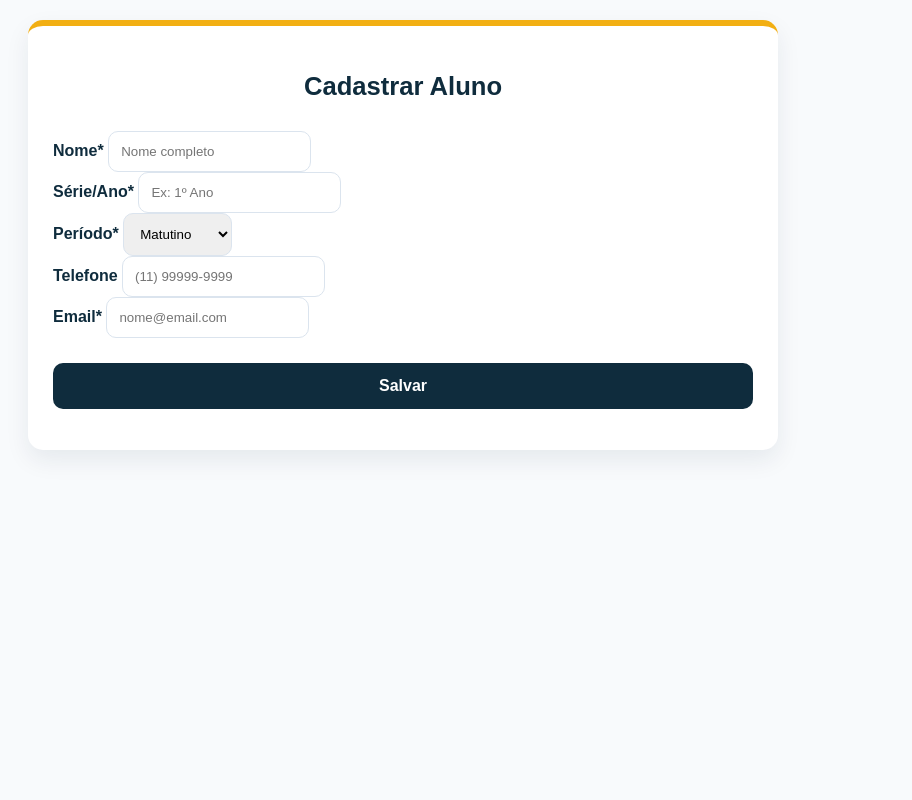
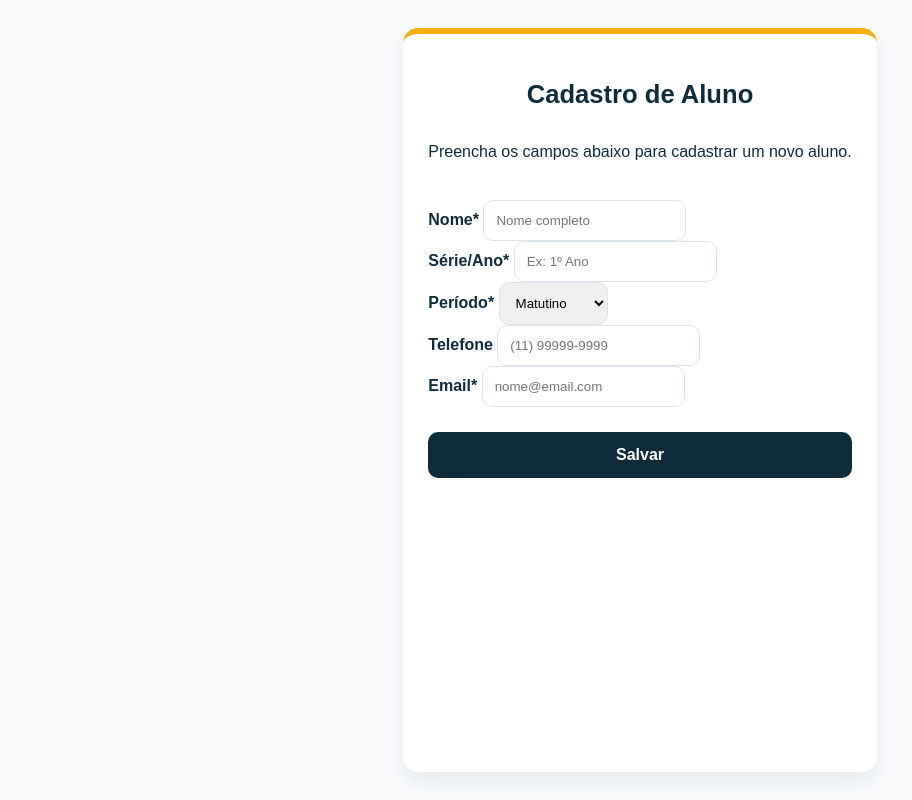
Before and after one commit to yuri-neres/Desafio-6-Acompanhar-Atividades-e-Disciplinas-INSTITUTO-BEMMAKER, a Django app: page /alunos/novo/ in a window 1280 px wide. Shown: the whole page, without its empty margins (0-912 px from the left). Run offline with Django 5.2, Linux system fonts and the light colour scheme; the visitor is signed in with stand-in values (Sample User, id 1); some libraries are stand-ins or nearby versions.

Commit message:
Alterações no arquivo cadastro.css

```diff
--- a/alunos/static/css/cadastro.css
+++ b/alunos/static/css/cadastro.css
@@ -4,11 +4,13 @@
 body {
     background-color: #f8fafc; /* Cor de fundo clara */
     font-family: Arial, Helvetica, sans-serif; /* Fonte padrão */
+    display: flex; /* Usa flexbox para centralizar o conteúdo */
+    justify-content: center; /* Centraliza horizontalmente */
 }
 
 /* Caixa principal do formulário */
 .form-container {
-    max-width: 700px; /* Largura máxima do formulário */
+    max-width: 800px; /* Largura máxima do formulário */
     margin: 50px auto; /* Centraliza horizontalmente e adiciona margem superior */
     padding: 40px; /* Espaçamento interno */
     background: #ffffff; /* Fundo branco */
@@ -19,11 +21,22 @@ body {
 
 /* Título do formulário */
 .form-container h2 {
-    color: #0f2c3d; /* Cor azul escura */
-    text-align: center; /* Centraliza o texto */
-    margin-bottom: 30px; /* Espaço abaixo do título */
-    font-size: 2rem; /* Tamanho da fonte */
-    font-weight: 700; /* Negrito */
+    color: #0f2c3d;
+    text-align: center;
+    margin-bottom: 30px;
+    font-size: 2rem;
+    font-weight: 700;
+}
+
+/* Subtítulo do formulário */
+.subtitulo{
+    text-align: center;
+    color: #0f2c3d;
+    font-size: 1rem;
+    font-weight: 400;
+    line-height: 1.6;
+    max-width: 650px;
+    margin: 0 auto 35px;
 }
 
 /* Estilo das labels (Nome, E-mail, etc.) */
@@ -35,16 +48,16 @@ body {
 /* Estilo dos campos de texto e listas de seleção */
 .form-control,
 .form-select {
-    border-radius: 10px; /* Cantos arredondados */
-    border: 1px solid #dbe4ee; /* Borda cinza clara */
-    padding: 12px; /* Espaçamento interno */
-    transition: .3s; /* Animação suave */
+    border-radius: 10px;
+    border: 1px solid #dbe4ee;
+    padding: 12px;
+    transition: .3s;
 }
 
 /* Efeito quando o usuário clica no campo */
 .form-control:focus,
 .form-select:focus {
-    border-color: #f2af13; /* Borda amarela */
+    border-color: #f2af13;
     box-shadow: 0 0 0 0.2rem rgba(242, 175, 19, 0.25);
 }
 
@@ -56,23 +69,23 @@ body {
 
 /* Botão de salvar */
 .btn-salvar {
-    width: 100%; /* Ocupa toda a largura do formulário */
-    margin-top: 25px; /* Espaço acima do botão */
-    padding: 14px; /* Espaçamento interno */
-    border: none; /* Remove a borda */
-    border-radius: 10px; /* Cantos arredondados */
-    background-color: #0f2c3d; /* Fundo azul escuro */
-    color: white; /* Texto branco */
-    font-size: 1rem; /* Tamanho da fonte */
-    font-weight: 600; /* Texto em negrito */
-    cursor: pointer; /* Cursor de mão */
-    transition: .3s; /* Animação suave */
+    width: 100%;
+    margin-top: 25px;
+    padding: 14px;
+    border: none;
+    border-radius: 10px;
+    background-color: #0f2c3d;
+    color: white;
+    font-size: 1rem;
+    font-weight: 600;
+    cursor: pointer;
+    transition: .3s;
 }
 
 /* Efeito ao passar o mouse no botão */
 .btn-salvar:hover {
-    background-color: #f2af13; /* Fundo amarelo */
-    color: #0f2c3d; /* Texto azul */
+    background-color: #f2af13;
+    color: #0f2c3d;
 }
 
 /* Texto de ajuda exibido pelo Django */
--- a/alunos/templates/alunos/aluno_form.html
+++ b/alunos/templates/alunos/aluno_form.html
@@ -6,7 +6,11 @@
 <link rel="stylesheet" href="{% static 'css/cadastro.css' %}">
 
 <div class="form-container">
-    <h2>Cadastrar Aluno</h2>
+    <h2>Cadastro de Aluno</h2>
+    <p class="subtitulo">
+        Preencha os campos abaixo para cadastrar um novo aluno.
+
+    </p>
 
     <form method="post">
         {% csrf_token %}
--- a/alunos/templates/alunos/login.html
+++ b/alunos/templates/alunos/login.html
@@ -40,6 +40,10 @@
             <button type="submit">
                 Entrar
             </button>
+
+            <div class="login-links">
+    <a href="#">Esqueceu a senha? Clique aqui.</a>
+</div>
         </form>
 
         <!-- Mensagem de erro -->
--- a/coordenadores/templates/coordenadores/atividade_form.html
+++ b/coordenadores/templates/coordenadores/atividade_form.html
@@ -6,7 +6,10 @@
 
 
 <div class="form-container">
-    <h2>Cadastrar Atividade</h2>
+    <h2>Cadastro de Atividade</h2>
+    <p class="subtitulo">
+        Preencha os campos abaixo para cadastrar uma nova atividade.
+    </p>
 
     <form method="post">
         {% csrf_token %}
--- a/coordenadores/templates/coordenadores/coordenador_form.html
+++ b/coordenadores/templates/coordenadores/coordenador_form.html
@@ -6,7 +6,10 @@
 <link rel="stylesheet" href="{% static 'css/cadastro.css' %}">
 
 <div class="form-container">
-    <h2>Cadastrar Coordenador</h2>
+    <h2>Cadastro de Coordenador</h2>
+    <p class="subtitulo">
+        Preencha os campos abaixo para cadastrar um novo coordenador.
+    </p>
 
     <form method="post">
         {% csrf_token %}
--- a/coordenadores/templates/coordenadores/disciplina_form.html
+++ b/coordenadores/templates/coordenadores/disciplina_form.html
@@ -6,7 +6,10 @@
 
 
 <div class="form-container">
-    <h2>Cadastrar Disciplina</h2>
+    <h2>Cadastro de Disciplina</h2>
+    <p class="subtitulo">
+        Preencha os campos abaixo para cadastrar uma nova disciplina.
+    </p>
 
     <form method="post">
         {% csrf_token %}
--- a/coordenadores/templates/coordenadores/turma_form.html
+++ b/coordenadores/templates/coordenadores/turma_form.html
@@ -6,7 +6,10 @@
 
 
 <div class="form-container">
-    <h2>Cadastrar Turma</h2>
+    <h2>Cadastro de Turma</h2>
+    <p class="subtitulo">
+        Preencha os campos abaixo para cadastrar uma nova turma.
+    </p>
 
     <form method="post">
         {% csrf_token %}
--- a/professores/templates/professores/professor_form.html
+++ b/professores/templates/professores/professor_form.html
@@ -6,7 +6,10 @@
 
 
 <div class="form-container">
-    <h2>Cadastrar Professor</h2>
+    <h2>Cadastro de Professor</h2>
+    <p class="subtitulo">
+        Preencha os campos abaixo para cadastrar um novo professor.
+    </p>
 
     <form method="post">
         {% csrf_token %}
```
Also changed, not shown: alunos/static/css/login.css (+16 -0 lines).
